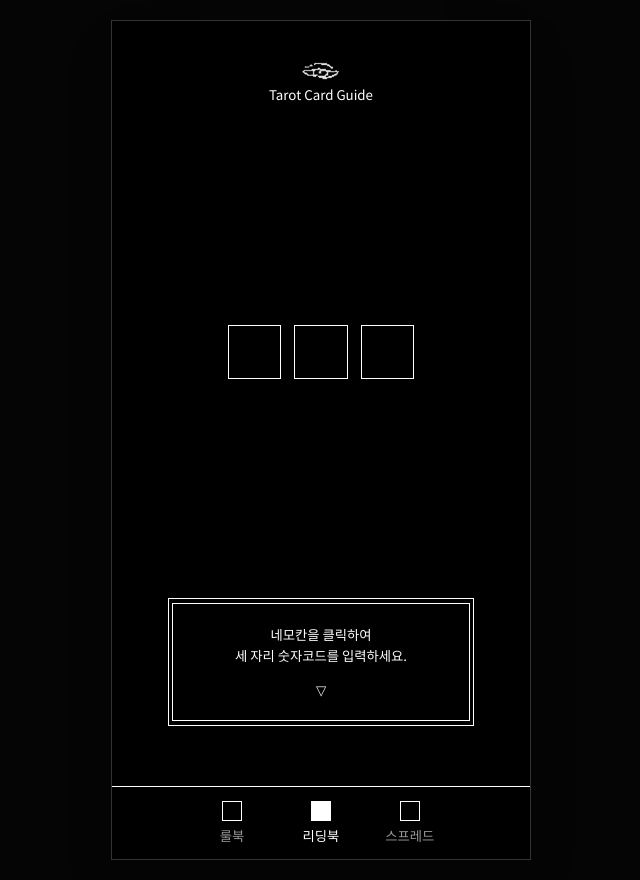
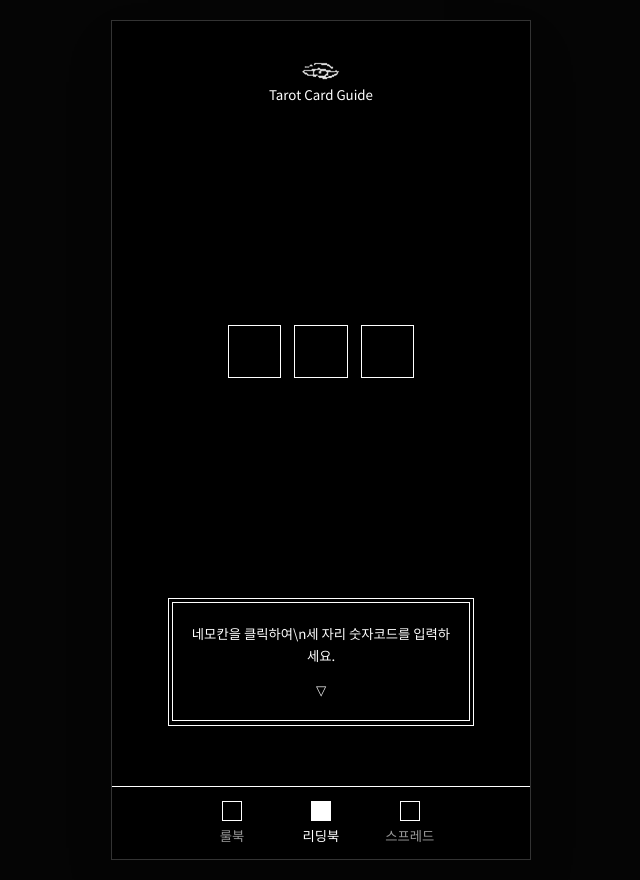
Before and after one commit to horangg/The-Fortune-Pack, a React (Vite) app: page / in a window 1280 px wide. Shown: the whole page, without its empty margins (319-959 px from the left). Built offline with nearby package versions, Linux system fonts and the light colour scheme.

Commit message:
룰북 말풍선 딜레이 제거
안내 문구 타자기 효과 추가

```diff
--- a/src/components/RulebookTab.tsx
+++ b/src/components/RulebookTab.tsx
@@ -236,7 +236,7 @@ export const RulebookTab: React.FC = () => {
               isSwiping.current = true;
             }
           }}
-          className="w-full relative cursor-pointer border border-white p-0.5 bg-black transition-all hover:border-neutral-300 active:scale-[0.99]"
+          className="w-full relative cursor-pointer border border-white p-0.5 bg-black hover:border-neutral-300"
         >
           <div className="border border-white p-4 h-[160px] flex flex-col relative bg-black overflow-hidden">
 
--- a/src/components/SearcherTab.tsx
+++ b/src/components/SearcherTab.tsx
@@ -13,6 +13,7 @@ import {
   Droplet,
   Coins
 } from 'lucide-react';
+import { Typewriter } from './Typewriter';
 import { findCardByCode } from '../data/tarotData';
 import { TarotCard } from '../types';
 
@@ -189,10 +190,10 @@ export const SearcherTab: React.FC = () => {
             <div className="w-full px-2">
               <div className="border border-white p-1 bg-black">
                 <div className="border border-white py-6 px-4 text-center space-y-4">
-                  <p className="text-white leading-relaxed">
+                  <p className="text-white leading-relaxed min-h-[44px]">
                     {searchError
-                      ? "기록되지 않은 신비한 코드입니다. 다시 입력해 주세요."
-                      : <>네모칸을 클릭하여<br/>세 자리 숫자코드를 입력하세요.</>
+                      ? <Typewriter text="기록되지 않은 신비한 코드입니다. 다시 입력해 주세요." speed={40} />
+                      : <Typewriter text="네모칸을 클릭하여\n세 자리 숫자코드를 입력하세요." speed={40} />
                     }
                   </p>
                   <span className="text-white block pulsing-arrow">
--- a/src/components/SpreadGuideTab.tsx
+++ b/src/components/SpreadGuideTab.tsx
@@ -1,6 +1,7 @@
 import React, { useState } from 'react';
 import { motion, AnimatePresence } from 'motion/react';
 import { RotateCcw } from 'lucide-react';
+import { Typewriter } from './Typewriter';
 
 interface PositionDef {
   id: number;
@@ -113,8 +114,8 @@ export const SpreadGuideTab: React.FC = () => {
       transition={{ duration: 0.2 }}
       className="flex-1 flex flex-col justify-center items-center w-full min-h-[500px]"
     >
-      <div className="text-white text-[14px] mb-6 tracking-wide">
-        어떤 것을 점쳐보시겠습니까?
+      <div className="text-white text-[14px] mb-6 tracking-wide min-h-[21px]">
+        <Typewriter text="어떤 것을 점쳐보시겠습니까?" speed={40} />
       </div>
       {/* TV / Table Outline mimicking Image 1 */}
       <div className="relative w-full max-w-[340px] mx-auto flex items-center justify-center py-4">
--- /dev/null
+++ b/src/components/Typewriter.tsx
@@ -0,0 +1,32 @@
+import React, { useState, useEffect } from 'react';
+
+interface TypewriterProps {
+  text: string;
+  speed?: number;
+  className?: string;
+}
+
+export const Typewriter: React.FC<TypewriterProps> = ({ text, speed = 50, className = '' }) => {
+  const [displayedText, setDisplayedText] = useState('');
+
+  useEffect(() => {
+    let index = 0;
+    setDisplayedText('');
+
+    const timer = setInterval(() => {
+      setDisplayedText(text.substring(0, index + 1));
+      index++;
+      if (index === text.length) {
+        clearInterval(timer);
+      }
+    }, speed);
+
+    return () => clearInterval(timer);
+  }, [text, speed]);
+
+  return (
+    <span className={`whitespace-pre-line ${className}`}>
+      {displayedText}
+    </span>
+  );
+};
```
